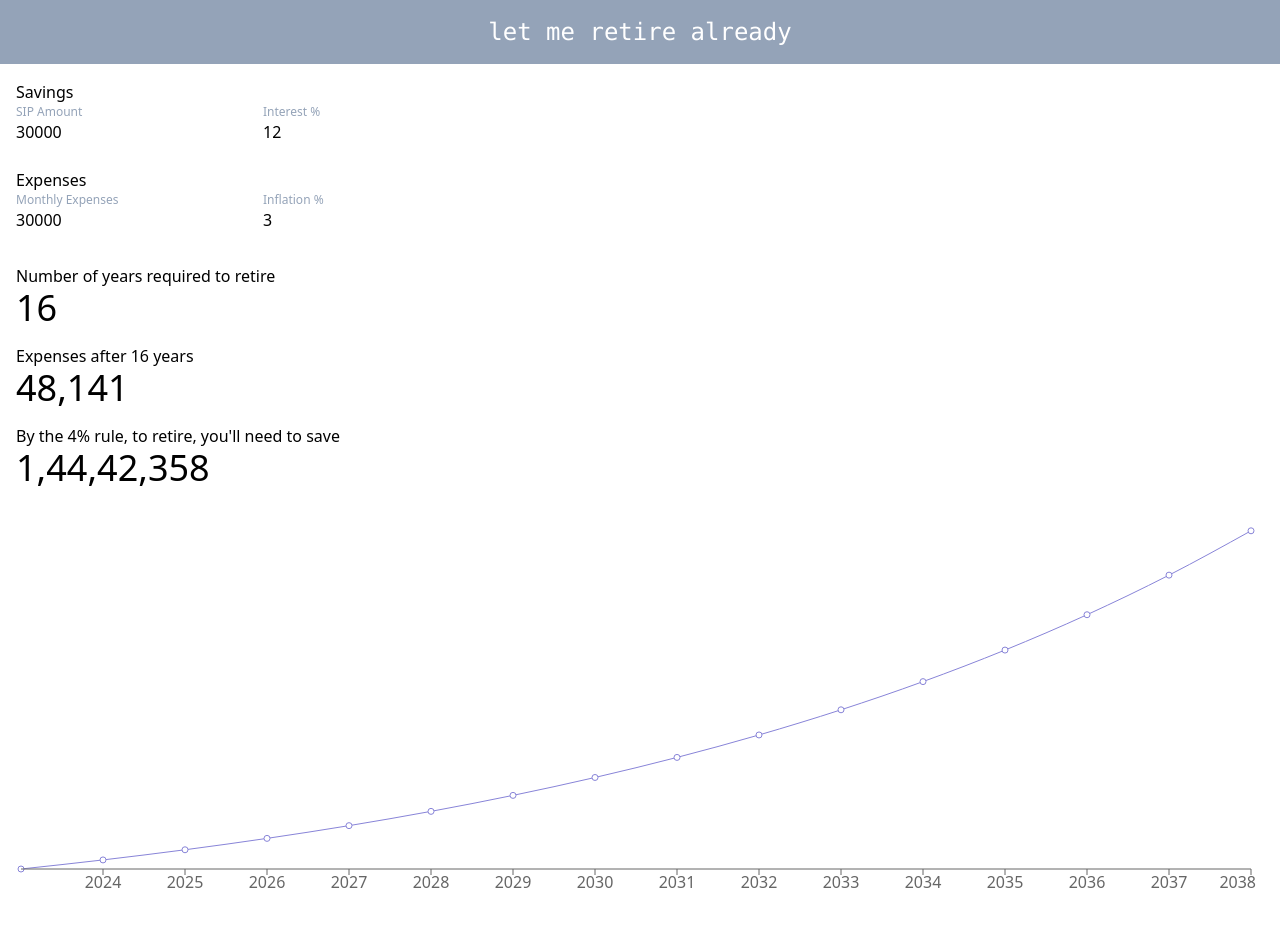
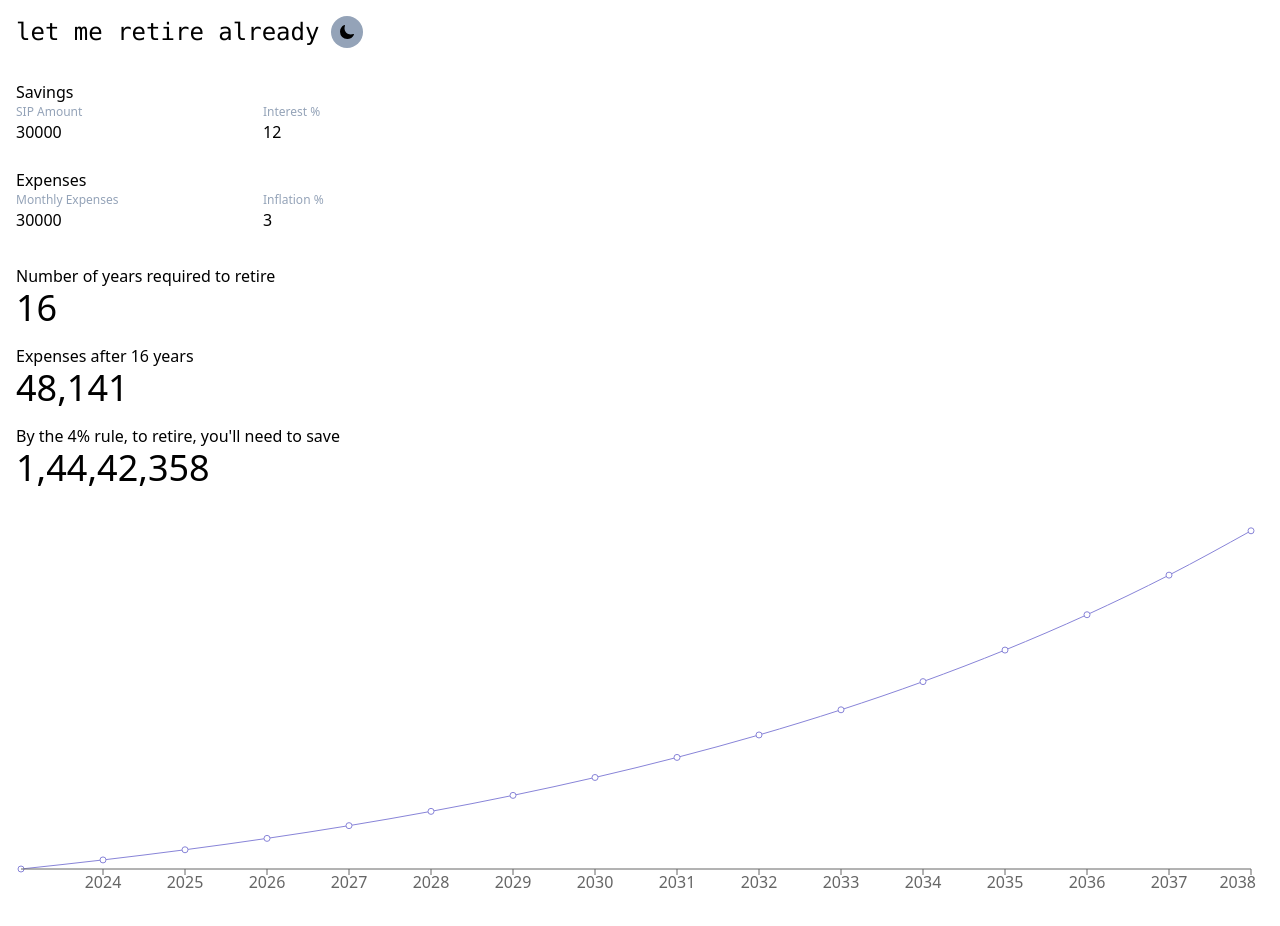
Before and after one commit to mehfil-tech/letmeretirealready, a Next.js app: page / in a window 1280 px wide. Shown: the top 926 px of the page. Built offline with nearby package versions, Linux system fonts and the light colour scheme.

Commit message:
feat: dark mode

```diff
--- a/app/layout.tsx
+++ b/app/layout.tsx
@@ -1,28 +1,31 @@
-import Nav from '@components/Nav'
-import RootStore from '@store'
-import '@styles/globals.css'
+import Nav from "@components/Nav";
+import RootStore from "@store";
+import "@styles/globals.css";
+import { ThemeProvider } from "./themeProvider";
 
 export const metadata = {
-  title: 'LMRA',
-  description: 'Get retired',
-}
+  title: "LMRA",
+  description: "Get retired",
+};
 
 export default function RootLayout({
   children,
 }: {
-  children: React.ReactNode
+  children: React.ReactNode;
 }) {
   return (
     <html lang="en">
       <body>
         <div className="main" />
         <RootStore>
-          <main className="app flex-column">
-            <Nav />
-            {children}
-          </main>
+          <ThemeProvider attribute="class" defaultTheme="system" enableSystem>
+            <main className="app flex-column">
+              <Nav />
+              {children}
+            </main>
+          </ThemeProvider>
         </RootStore>
       </body>
     </html>
-  )
+  );
 }
--- /dev/null
+++ b/app/themeProvider.tsx
@@ -0,0 +1,8 @@
+"use client";
+import * as React from "react";
+import { ThemeProvider as NextThemesProvider } from "next-themes";
+import type { ThemeProviderProps } from "next-themes/dist/types";
+
+export function ThemeProvider({ children, ...props }: ThemeProviderProps) {
+  return <NextThemesProvider {...props}>{children}</NextThemesProvider>;
+}
--- a/components/Nav.tsx
+++ b/components/Nav.tsx
@@ -4,16 +4,16 @@ import Link from "next/link";
 import Image from "next/image";
 import { useState, useEffect } from "react";
 import { signIn, signOut, useSession, getProviders } from "next-auth/react";
+import { ThemeSwitcher } from "./ThemeSwitcher";
 function Nav() {
   const isUserLoggedIn = true;
   return (
-    <nav className="flex-between w-full p-4 bg-slate-400 gap-3">
+    <nav className="flex w-full p-4 gap-3">
       {/* App title */}
       <Link href="/" className="flex-center gap-2">
-        <p className="text-2xl text-white font-mono text-center">
-          let me retire already
-        </p>
+        <p className="text-2xl font-mono text-center">let me retire already</p>
       </Link>
+      <ThemeSwitcher />
       {/* Desktop Navigation */}
       <div className="sm:flex hidden"></div>
     </nav>
--- /dev/null
+++ b/components/ThemeSwitcher.tsx
@@ -0,0 +1,26 @@
+"use client";
+import { useState, useEffect } from "react";
+import { useTheme } from "next-themes";
+import { IoSunnyOutline, IoMoon } from "react-icons/io5";
+
+export const ThemeSwitcher = () => {
+  const [mounted, setMounted] = useState(false);
+  const { theme, setTheme } = useTheme();
+
+  useEffect(() => {
+    setMounted(true);
+  }, []);
+
+  if (!mounted) {
+    return null;
+  }
+
+  return (
+    <button
+      className={`w-fit right-5 top-2 p-2 rounded-full hover:scale-110 active:scale-100 duration-200 bg-slate-400`}
+      onClick={() => setTheme(theme === "dark" ? "light" : "dark")}
+    >
+      {theme === "light" ? <IoSunnyOutline /> : <IoMoon />}
+    </button>
+  );
+};
--- a/package.json
+++ b/package.json
@@ -20,9 +20,11 @@
     "mongoose": "^7.5.0",
     "next": "13.4.13",
     "next-auth": "^4.23.1",
+    "next-themes": "^0.2.1",
     "postcss": "8.4.27",
     "react": "18.2.0",
     "react-dom": "18.2.0",
+    "react-icons": "^4.10.1",
     "recharts": "^2.8.0",
     "tailwindcss": "3.3.3",
     "typescript": "5.1.6"
```
Also changed, not shown: 1 other file (tests, documents, lock files or other folders).
